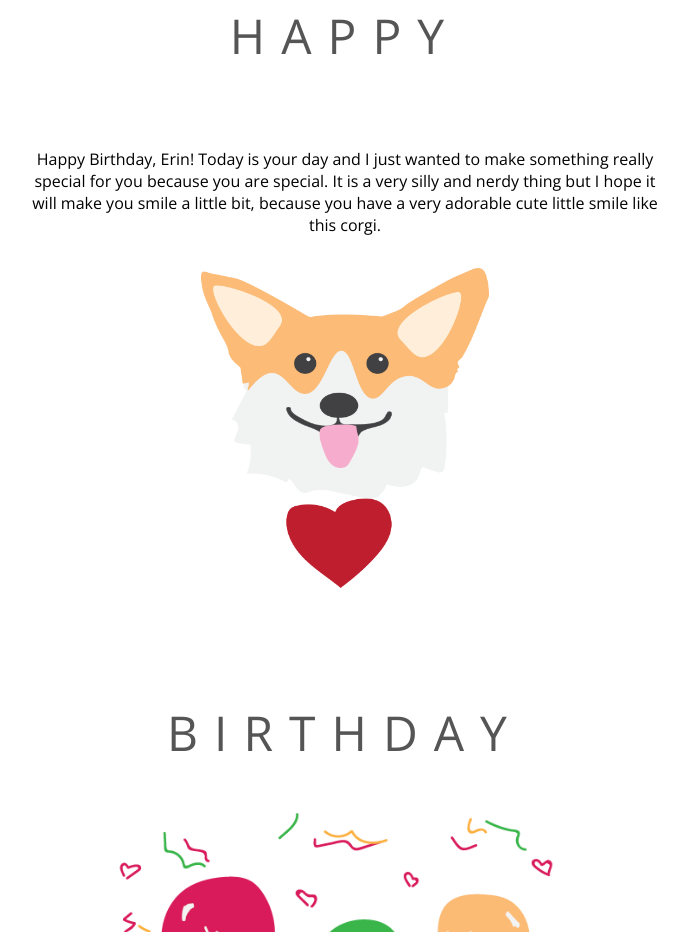
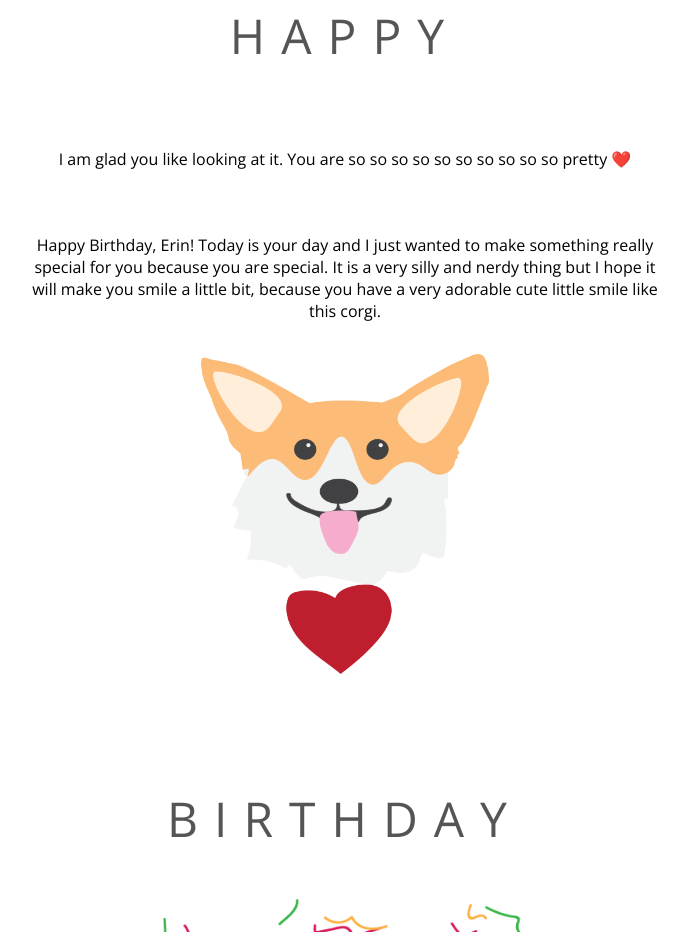
Before and after one commit to elikakopt/elikakopt.github.io, a plain HTML site: page index.html in a window 1280 px wide. Shown: the part 877-1809 px from the top of the page, without its empty margins (295-983 px from the left). Drawn offline with nearby package versions, Linux system fonts and the light colour scheme.

Commit message:
update index

```diff
--- a/index.html
+++ b/index.html
@@ -50,6 +50,7 @@
          <section class="happy" id="happy">
 
            <h3>HAPPY</h1>
+            <P>I am glad you like looking at it. You are so so so so so so so so so so pretty ❤️</P>
            <P>Happy Birthday, Erin! Today is your day and I just wanted to make something really special for you because you are special. It is a very silly and nerdy thing but I hope it will make you smile a little bit, because you have a very adorable cute little smile like this corgi. </P>
            <img class="corgi" src="images/Asset 1.png">
          </section>
```
